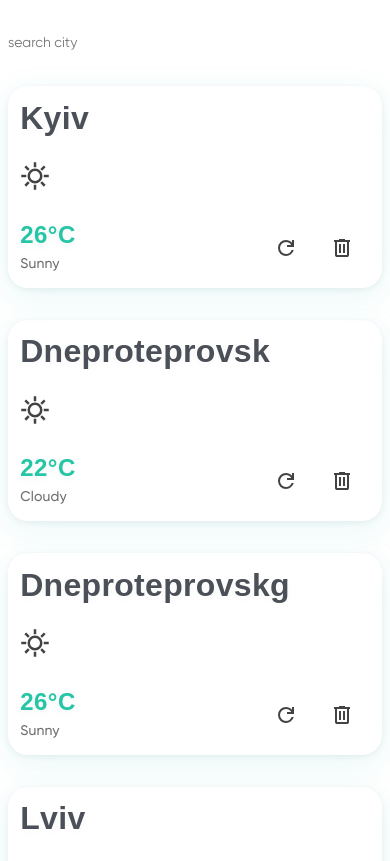
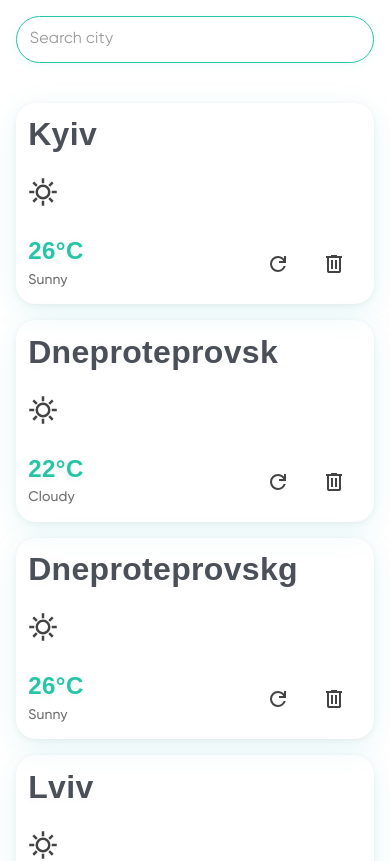
Before and after one commit to NikitOS-1/FE-weather, a React (Vite) app: page / in a window 390 px wide. Shown: the top 861 px of the page. Built offline with nearby package versions, Linux system fonts and the light colour scheme.

Commit message:
refactor(homePage): update HomePage layout,create InputField component.

```diff
--- /dev/null
+++ b/src/components/InputField/InputField.scss
@@ -0,0 +1,44 @@
+.search-input {
+  width: 100%;
+  max-width: 600px;
+  padding: 0.9rem 1.2rem;
+  border-radius: 2rem;
+  border: 1.5px solid var(--btn-main, #139279);
+  background: #fff;
+  font-size: 1.1rem;
+  color: var(--color-text-primary, #333);
+  outline: none;
+  box-shadow: 0 2px 12px rgba(20, 180, 180, 0.07);
+  transition:
+    border 0.2s,
+    box-shadow 0.2s;
+
+  &::placeholder {
+    color: var(--color-placeholder, #999);
+    opacity: 1;
+    font-size: 1rem;
+    letter-spacing: 0.01em;
+  }
+
+  &:hover {
+    border-color: var(--btn-main, #38e3c1);
+    box-shadow: 0 4px 16px rgba(67, 255, 255, 0.13);
+    background: var(--bg-form, #f8fffd);
+  }
+
+  &:focus {
+    border-color: var(--btn-main, #139279);
+    box-shadow: 0 4px 16px rgba(20, 180, 180, 0.13);
+    background: var(--bg-form, #f8fffd);
+  }
+
+  @media (max-width: 768px) {
+    max-width: 100%;
+    font-size: 1rem;
+    padding: 0.7rem 1rem;
+  }
+
+  @media (max-width: 480px) {
+    padding: 0.6rem 0.8rem;
+  }
+}
--- /dev/null
+++ b/src/components/InputField/InputField.tsx
@@ -0,0 +1,10 @@
+import './InputField.scss';
+
+interface InputFieldProps {
+  className?: string;
+  placeholder?: string;
+}
+
+export const InputField = ({ className, placeholder = '' }: InputFieldProps) => {
+  return <input className={`search-input ${className}`} type="text" placeholder={placeholder} />;
+};
--- a/src/components/WeatherCard/WeatherCard.tsx
+++ b/src/components/WeatherCard/WeatherCard.tsx
@@ -9,6 +9,7 @@ interface WeatherCardProps {
   description: string;
   onClick: () => void;
   onRefresh: () => void;
+  onDelete: () => void;
 }
 
 export const WeatherCard = ({
@@ -17,6 +18,7 @@ export const WeatherCard = ({
   description,
   onClick,
   onRefresh,
+  onDelete,
 }: WeatherCardProps) => {
   return (
     <section className="weather-card" onClick={onClick}>
@@ -39,16 +41,16 @@ export const WeatherCard = ({
               onRefresh();
             }}
           >
-            <img src={refreshIcon} alt="Refresh weather button" />
+            <img src={refreshIcon} alt="Refresh weather/button" />
           </button>
           <button
             className="weather-card__body__btn-group--hover"
             onClick={(e) => {
               e.stopPropagation();
-              onRefresh();
+              onDelete();
             }}
           >
-            <img src={deleteIcon} alt="Delete city button" />
+            <img src={deleteIcon} alt="Delete city/button" />
           </button>
         </div>
       </div>
--- a/src/containers/HomePage/HomePage.scss
+++ b/src/containers/HomePage/HomePage.scss
@@ -1,20 +1,51 @@
-.weather-list {
-  display: grid;
-  grid-template-columns: repeat(auto-fill, minmax(260px, 1fr));
-  gap: 2rem;
-  padding: 2rem 0.5rem;
-}
+.home-page {
+  margin: 1rem;
 
-@media (max-width: #{var(--breakpoint-tablet)}) {
-  .weather-list {
-    gap: 1.2rem;
-    padding: 1rem 0.2rem;
+  &__search {
+    margin-bottom: 2rem;
+    display: flex;
+    align-items: center;
+    justify-content: center;
+  }
+
+  &__weather-list {
+    display: grid;
+    grid-template-columns: repeat(auto-fill, minmax(260px, 1fr));
+    gap: 3rem;
+    padding: 2rem 0.5rem;
   }
 }
 
-@media (max-width: #{var(--breakpoint-mobile)}) {
-  .weather-list {
-    gap: 0.7rem;
-    padding: 0.5rem 0;
+@media (max-width: 768px) {
+  .home-page {
+    &__weather-list {
+      gap: 1.5rem;
+      padding: 1rem 0.2rem;
+    }
+
+    &__search {
+      margin-bottom: 1.2rem;
+      &-input {
+        max-width: 100%;
+        font-size: 1rem;
+        padding: 0.7rem 1rem;
+      }
+    }
   }
 }
+
+@media (max-width: 480px) {
+  .home-page {
+    &__weather-list {
+      gap: 1rem;
+      padding: 0.5rem 0;
+    }
+
+    &__search {
+      margin-bottom: 2rem;
+      &-input {
+        padding: 0.6rem 0.8rem;
+      }
+    }
+  }
+}
--- a/src/containers/HomePage/HomePage.tsx
+++ b/src/containers/HomePage/HomePage.tsx
@@ -1,6 +1,6 @@
+import { InputField } from '../../components/InputField/InputField';
 import { WeatherCard } from '../../components/WeatherCard/WeatherCard';
 import './HomePage.scss';
-
 
 const mockCities = [
   {
@@ -47,10 +47,11 @@ const mockCities = [
 
 export const HomePage = () => {
   return (
-    <div className="weather-list">
-      <section>
-        <input type="text" placeholder="search city" />
+    <main className="home-page">
+      <section className="home-page__search">
+        <InputField placeholder="Search city" />
       </section>
+      <section className="home-page__weather-list">
         {mockCities.map((city) => (
           <WeatherCard
             key={city.city}
@@ -59,8 +60,10 @@ export const HomePage = () => {
             description={city.description}
             onClick={() => alert(`Detailed: ${city.city}`)}
             onRefresh={() => alert(`Refresh: ${city.city}`)}
+            onDelete={() => alert(`Deleted: ${city.city}`)}
           />
         ))}
-    </div>
+      </section>
+    </main>
   );
 };
```
Lines whose indentation alone changed are shown as unchanged.
